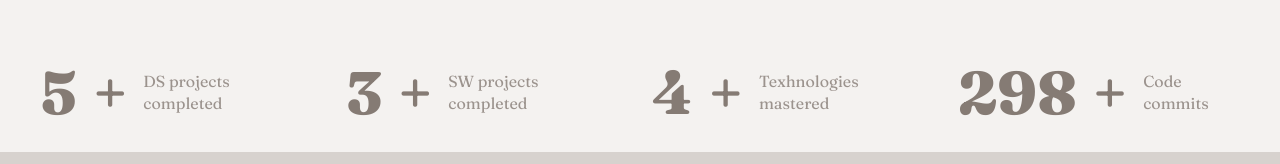
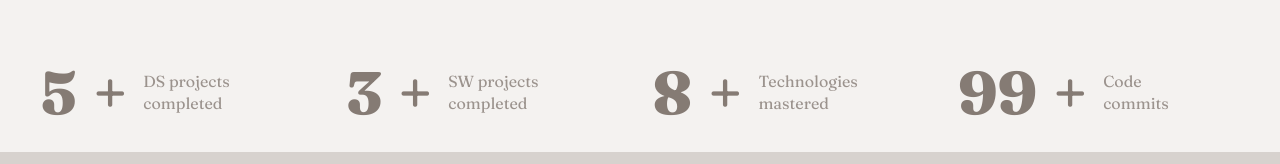
Before and after one commit to idra-hsieh/personal-website, a Next.js app: page / in a window 1280 px wide. Shown: the part 648-812 px from the top of the page. Built offline with nearby package versions, Linux system fonts and the light colour scheme.

Commit message:
chore(home): update stats numbers

```diff
--- a/components/Stats.tsx
+++ b/components/Stats.tsx
@@ -5,8 +5,8 @@ import CountUp from "react-countup";
 const stats = [
   { num: 5, text: "DS projects completed" },
   { num: 3, text: "SW projects completed" },
-  { num: 4, text: "Texhnologies mastered" },
-  { num: 300, text: "Code commits" },
+  { num: 8, text: "Technologies mastered" },
+  { num: 100, text: "Code commits" },
 ]
 
 const Stats = () => {
```
